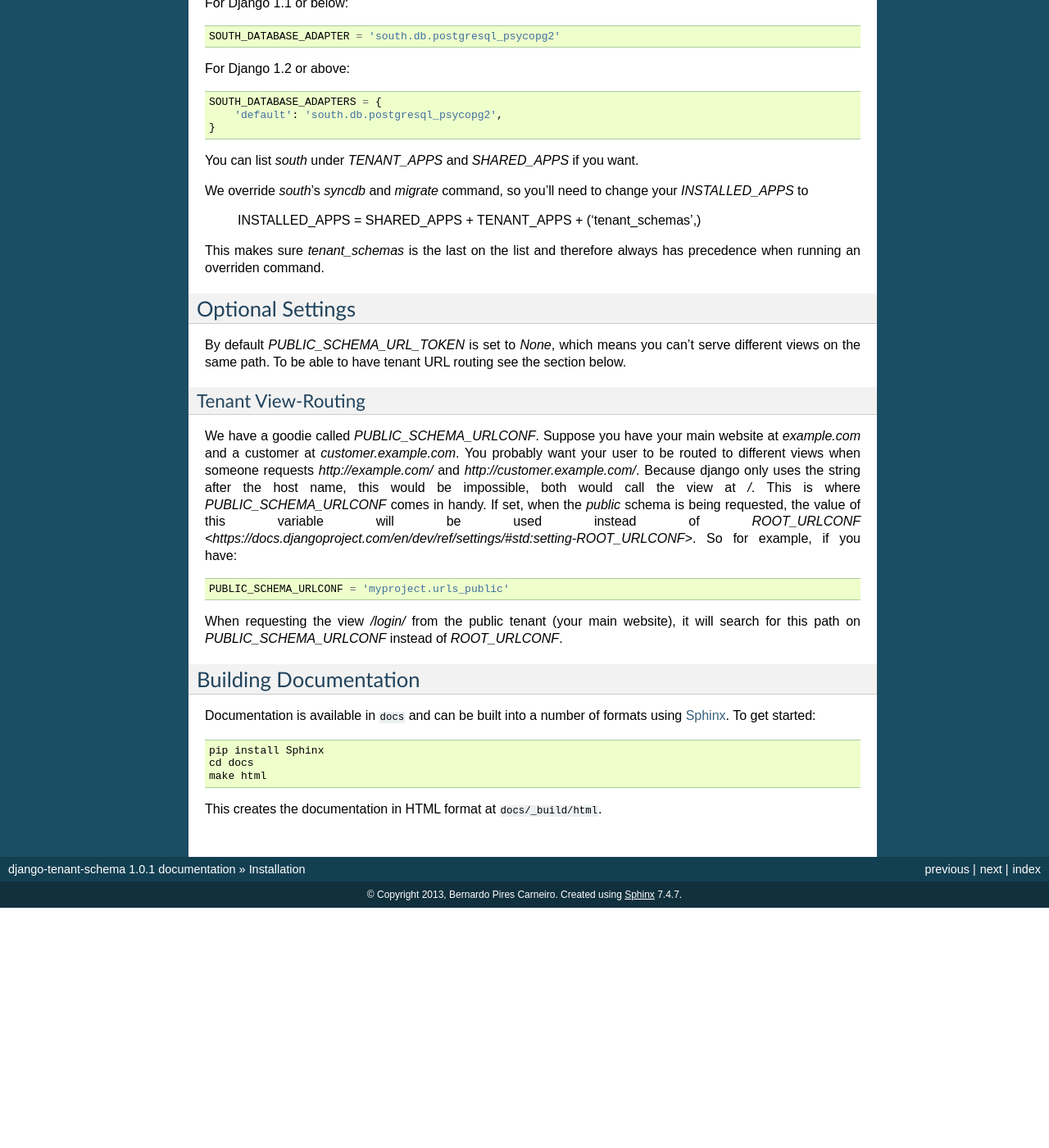
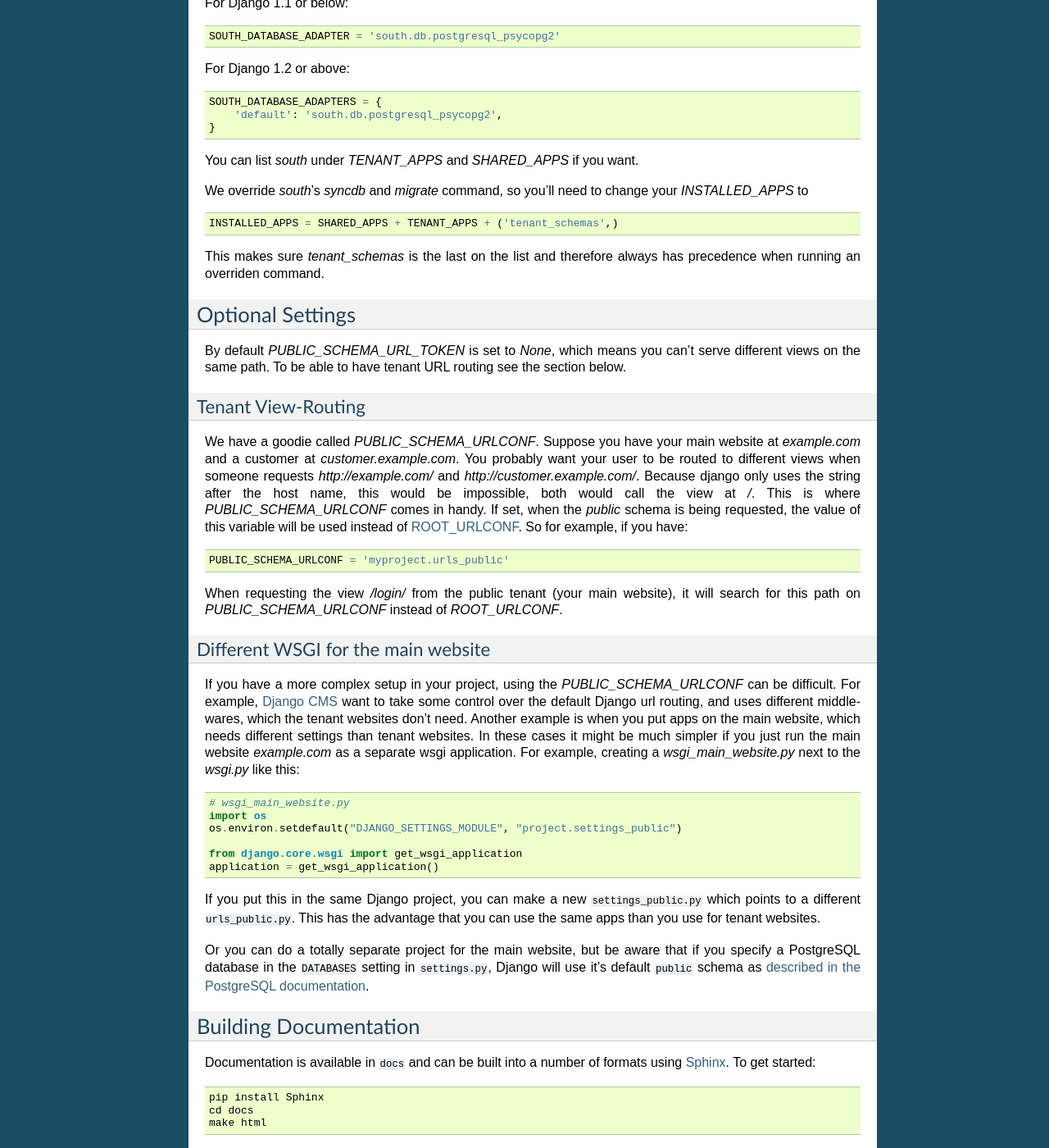
Before and after one commit to bernardopires/django-tenant-schemas, a Sphinx documentation site: the page built from docs/install.rst, in a window 1280 px wide and 1400 px high, scrolled down 1973 px. Shown: the whole window at 82% size. Built offline with Sphinx 7.4.7, drawn with Linux system fonts in a browser that asks for light colours; the version number is read from the project's files by our own code; before the commit the page ends 3080 px from its top, so only the background shows below that; some of the changed text lies outside the part shown.

Commit message:
Added section describing different WSGI setup, fixed small issues with docs.

```diff
--- a/docs/install.rst
+++ b/docs/install.rst
@@ -104,7 +104,7 @@ For Django 1.2 or above::
 
 You can list `south` under `TENANT_APPS` and `SHARED_APPS` if you want.
 
-We override `south`'s `syncdb` and `migrate` command, so you'll need to change your `INSTALLED_APPS` to
+We override `south`'s `syncdb` and `migrate` command, so you'll need to change your `INSTALLED_APPS` to ::
 
     INSTALLED_APPS = SHARED_APPS + TENANT_APPS + ('tenant_schemas',)
 
@@ -116,11 +116,29 @@ By default `PUBLIC_SCHEMA_URL_TOKEN` is set to `None`, which means you can't ser
 
 Tenant View-Routing
 -------------------
-We have a goodie called `PUBLIC_SCHEMA_URLCONF`. Suppose you have your main website at `example.com` and a customer at `customer.example.com`. You probably want your user to be routed to different views when someone requests `http://example.com/` and `http://customer.example.com/`. Because django only uses the string after the host name, this would be impossible, both would call the view at `/`. This is where `PUBLIC_SCHEMA_URLCONF` comes in handy. If set, when the `public` schema is being requested, the value of this variable will be used instead of `ROOT_URLCONF <https://docs.djangoproject.com/en/dev/ref/settings/#std:setting-ROOT_URLCONF>`. So for example, if you have::
+We have a goodie called `PUBLIC_SCHEMA_URLCONF`. Suppose you have your main website at `example.com` and a customer at `customer.example.com`. You probably want your user to be routed to different views when someone requests `http://example.com/` and `http://customer.example.com/`. Because django only uses the string after the host name, this would be impossible, both would call the view at `/`. This is where `PUBLIC_SCHEMA_URLCONF` comes in handy. If set, when the `public` schema is being requested, the value of this variable will be used instead of `ROOT_URLCONF <https://docs.djangoproject.com/en/dev/ref/settings/#std:setting-ROOT_URLCONF>`_. So for example, if you have::
 
     PUBLIC_SCHEMA_URLCONF = 'myproject.urls_public'
 
 When requesting the view `/login/` from the public tenant (your main website), it will search for this path on `PUBLIC_SCHEMA_URLCONF` instead of `ROOT_URLCONF`.
+
+Different WSGI for the main website
+-----------------------------------
+If you have a more complex setup in your project, using the `PUBLIC_SCHEMA_URLCONF` can be difficult.
+For example, `Django CMS <https://www.django-cms.org/>`_ want to take some control over the default Django url routing, and uses different middlewares, which the tenant websites don't need.
+Another example is when you put apps on the main website, which needs different settings than tenant websites.
+In these cases it might be much simpler if you just run the main website `example.com` as a separate wsgi application. For example, creating a `wsgi_main_website.py` next to the `wsgi.py` like this::
+
+    # wsgi_main_website.py
+    import os
+    os.environ.setdefault("DJANGO_SETTINGS_MODULE", "project.settings_public")
+
+    from django.core.wsgi import get_wsgi_application
+    application = get_wsgi_application()
+
+If you put this in the same Django project, you can make a new ``settings_public.py`` which points to a different ``urls_public.py``. This has the advantage that you can use the same apps than you use for tenant websites.
+
+Or you can do a totally separate project for the main website, but be aware that if you specify a PostgreSQL database in the ``DATABASES`` setting in ``settings.py``, Django will use it's default ``public`` schema as `described in the PostgreSQL documentation <http://www.postgresql.org/docs/9.2/static/ddl-schemas.html#DDL-SCHEMAS-PUBLIC>`_.
 
 Building Documentation
 ======================
```
Also changed, not shown: 1 other file.
